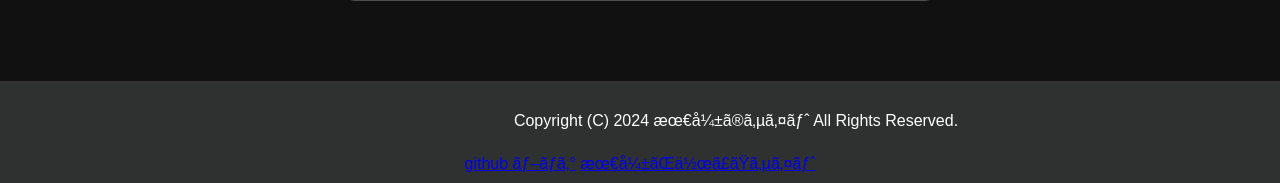
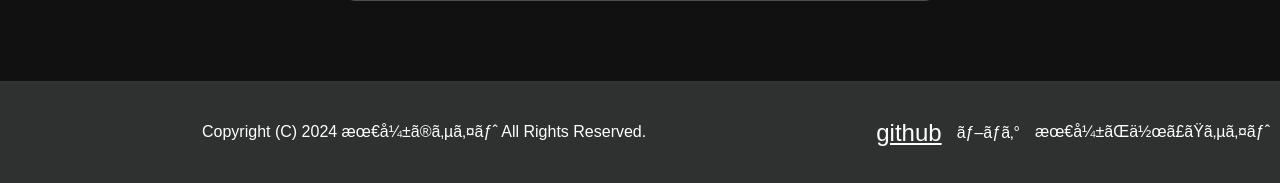
Before and after one commit to saijaku1/mysite, a PHP site: page / in a window 1280 px wide. Shown: the part 1776-1959 px from the top of the page. Run offline with PHP 8.4, Linux system fonts and the light colour scheme.

Commit message:
Update style.css

```diff
--- a/style.css
+++ b/style.css
@@ -123,4 +123,24 @@ body {
     background-color: #2f3030;
     height: 10vh;
     margin-top: 5em;
+    display: flex; /* フッターの要素を横並びに */
+    justify-content: space-between; /* 左右にスペースを均等に */
+    align-items: center; /* 縦の中央揃え */
 }
+
+/* リンクのスタイル */
+.footer-links {
+    display: flex;
+    align-items: center; /* 縦の中央揃え */
+}
+
+.footer-link {
+    color: #fff; /* リンクの色 */
+    margin-left: 15px; /* リンク間のスペース */
+    text-decoration: none; /* 下線を消す */
+}
+
+.footer-icon {
+    color: #fff; /* アイコンの色 */
+    font-size: 24px; /* アイコンのサイズ */
+}
```
Lines whose indentation alone changed are shown as unchanged.
